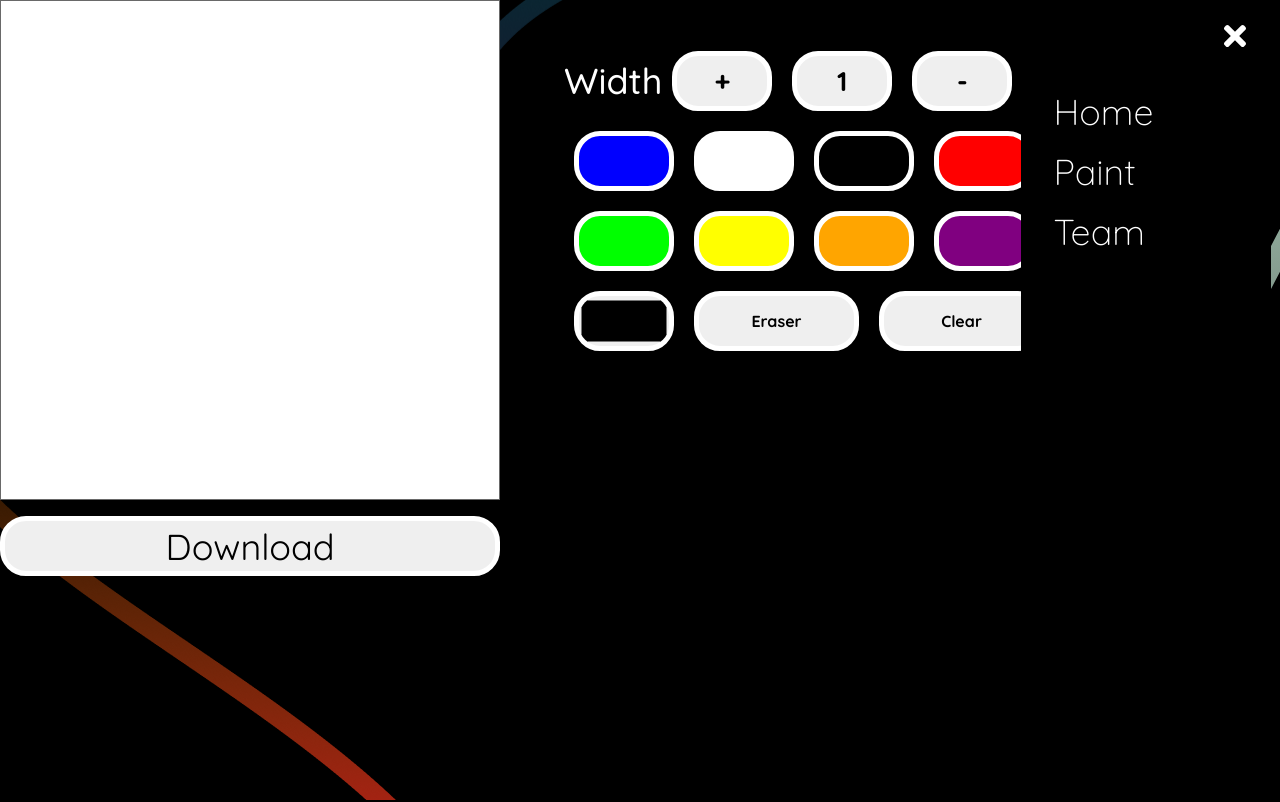
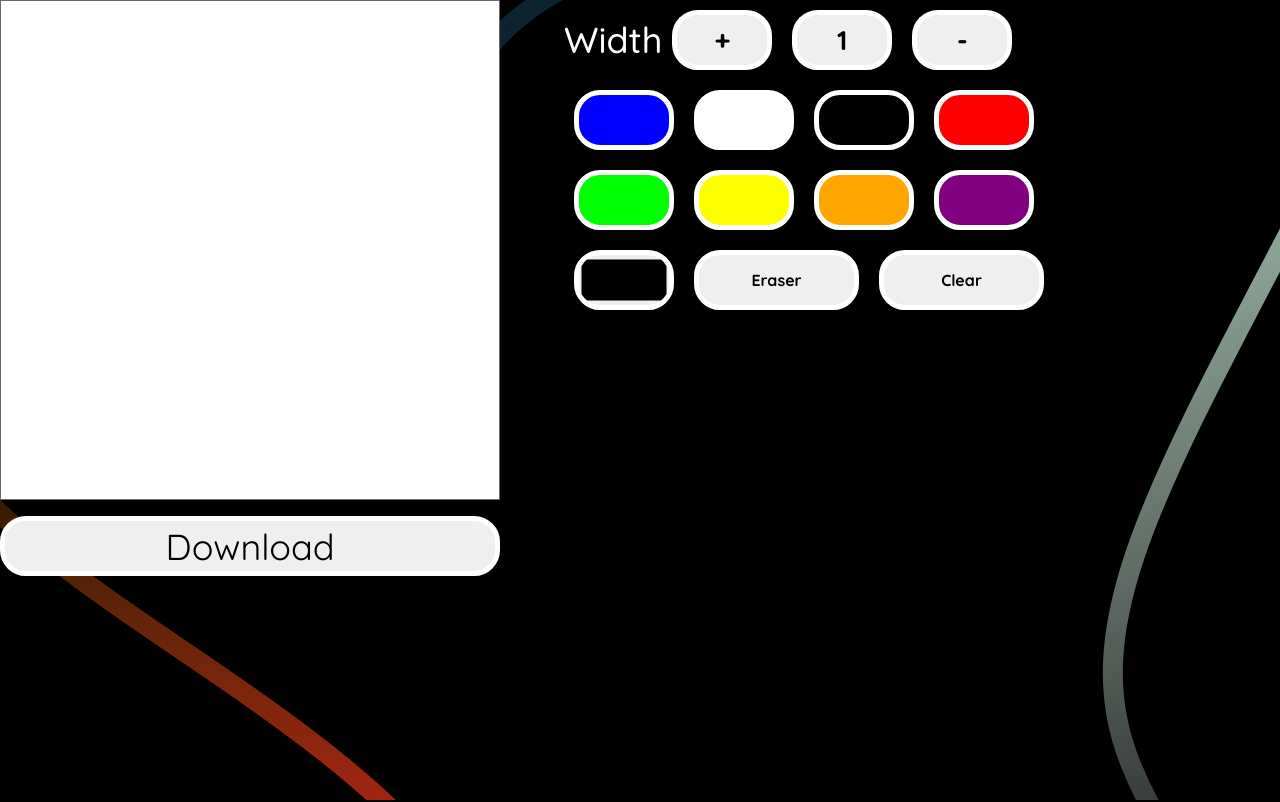
Before and after one commit to Mike2081/scratch-paint, a React (Create React App) app in the folder front-end/: page /paint in a window 1280 px wide. Shown: the top 802 px of the page. Built offline with nearby package versions, Linux system fonts and the light colour scheme; a web font is replaced by a local one.

Commit message:
begining of redoing NavsideBar.js

```diff
--- a/front-end/src/Components/Holder.js
+++ b/front-end/src/Components/Holder.js
@@ -129,7 +129,6 @@ function Holder() {
           </button>
         </div>
         <div className="bugContainer">
-          <NavSideBar />
           <div className="holderCanvas__buttonContainer">
             <div className="holderCanvas__buttonContainer__widthBox">
               <span className="holderCanvas__buttonContainer__widthBox__widthButtonsTitle">
```
